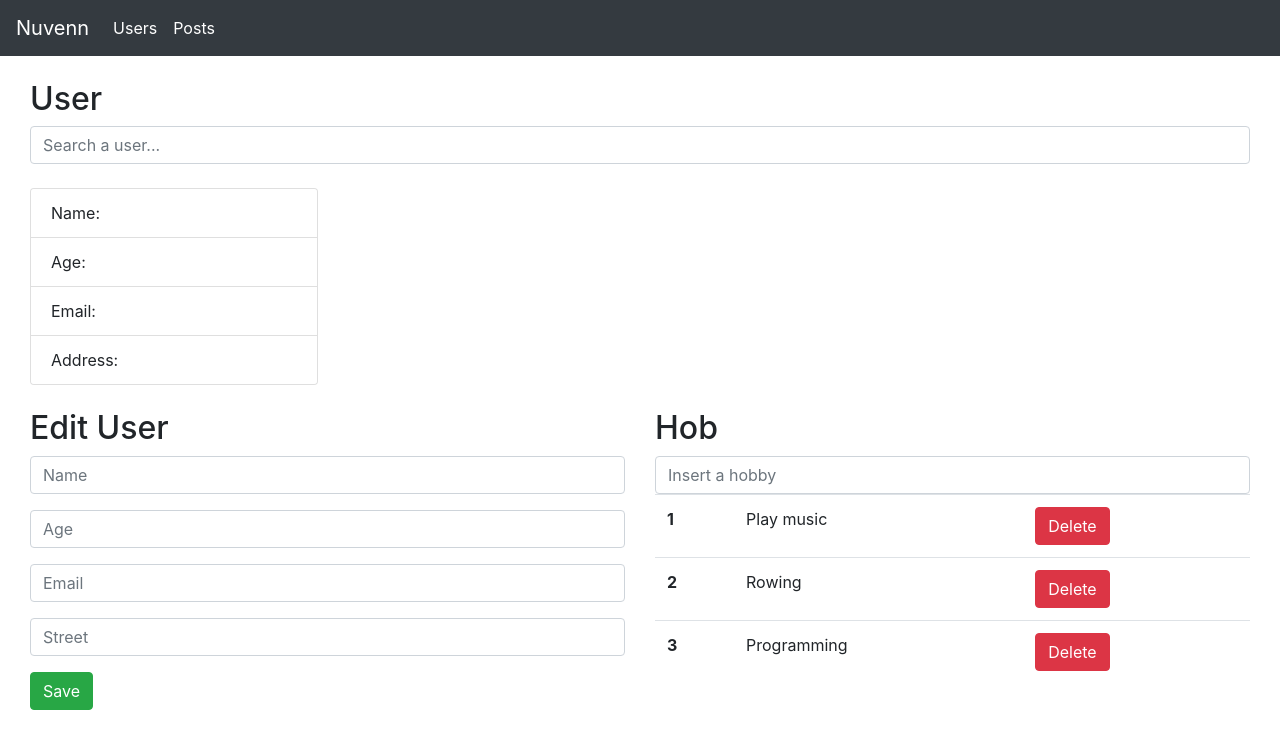
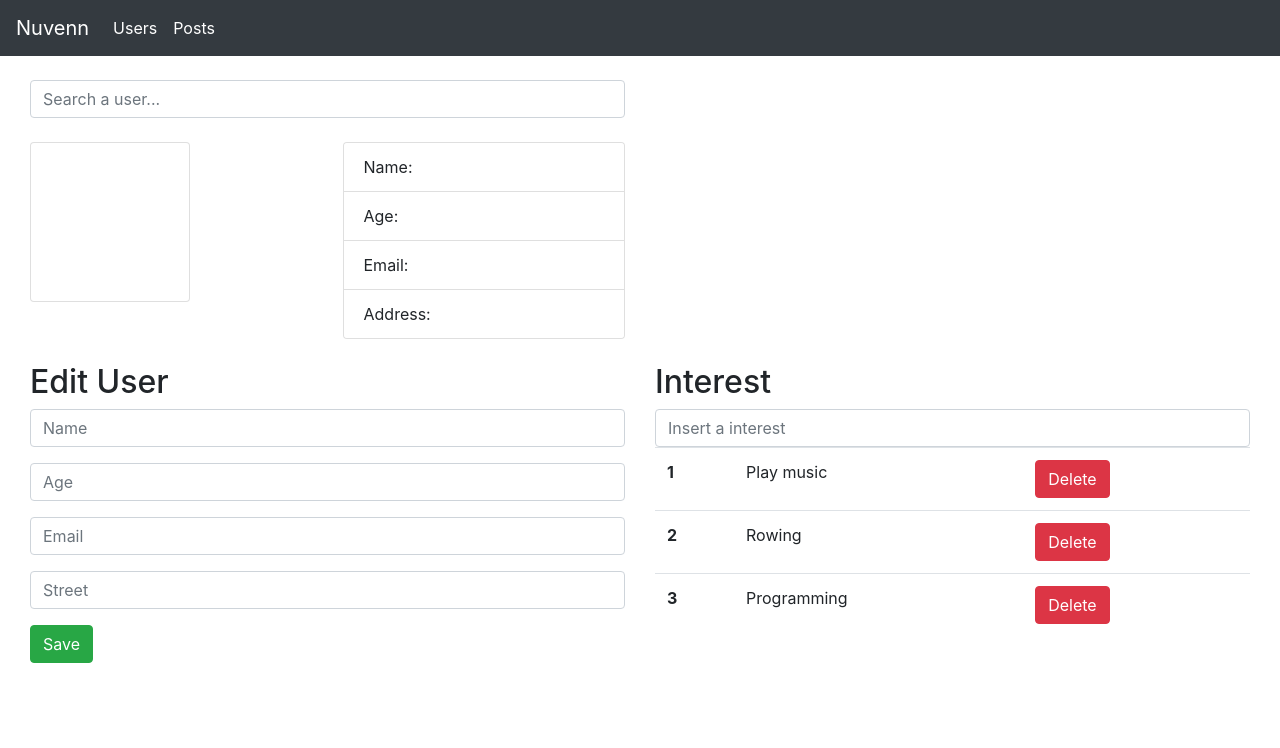
Before and after one commit to nuvenn/angularpoke, an Angular app: page / in a window 1280 px wide. Shown: the top 748 px of the page. Built offline with nearby package versions, Linux system fonts and the light colour scheme; no server answers.

Commit message:
get de users

```diff
--- a/src/app/app.module.ts
+++ b/src/app/app.module.ts
@@ -7,6 +7,7 @@ import { RouterModule, Routes } from '@angular/router'
 import { AppComponent } from './app.component';
 import { UserComponent } from './components/user/user.component';
 import { DataService } from './services/data.service';
+import { UsersService } from './services/users.service';
 import { AdmComponent } from './components/adm/adm.component';
 import { PostsComponent } from './components/posts/posts.component';
 
@@ -29,7 +30,7 @@ const appRoutes = [
     RouterModule.forRoot(appRoutes),
     HttpModule
   ],
-  providers: [ DataService ],
+  providers: [ DataService, UsersService ],
   bootstrap: [AppComponent]
 })
 export class AppModule { }
--- a/src/app/components/user/user.component.html
+++ b/src/app/components/user/user.component.html
@@ -1,16 +1,21 @@
 <div class="container-page">
-
-  <h2>{{ title }}</h2>
 
   <div class="row">
     <div class="col-sm">
       <input class="form-control" type="text" name="user" placeholder="Search a user...">
     </div>
+    <div class="col-sm">
+
+    </div>
   </div>
   <br>
   <div class="row">
     <div class="col-sm">
-      <div class="card" style="width: 18rem;">
+      <div class="card" style="width: 10rem; height: 10rem">
+      </div>
+    </div>
+    <div class="col-sm">
+      <div class="card">
         <ul class="list-group list-group-flush">
           <li class="list-group-item">Name: {{ name }}</li>
           <li class="list-group-item">Age: {{ age }}</li>
@@ -18,6 +23,9 @@
           <li class="list-group-item">Address: {{ address.street }}</li>
         </ul>
       </div>
+    </div>
+    <div class="col-6">
+
     </div>
   </div>
   <br>
@@ -41,10 +49,10 @@
       </form>
     </div>
     <div class="col-sm">
-      <h2>Hob</h2>
+      <h2>Interest</h2>
       <form (submit)="addHobby(hobby)">
         <div>
-          <input class="form-control" type="text" [(ngModel)]="hobby" name="hobby" placeholder="Insert a hobby">
+          <input class="form-control" type="text" [(ngModel)]="hobby" name="hobby" placeholder="Insert a interest">
         </div>
       </form>
       <table class="table table-inverse">
--- a/src/app/components/user/user.component.ts
+++ b/src/app/components/user/user.component.ts
@@ -1,7 +1,8 @@
 import { Component, OnInit } from '@angular/core';
 import { state } from '@angular/core/src/animation/dsl';
 import { DataService } from '../../services/data.service';
-import { Posts } from '../../interfaces/posts';
+import { UsersService } from '../../services/users.service';
+import { Address } from '../../interfaces/address';
 
 @Component({
   selector: 'app-user',
@@ -17,9 +18,9 @@ export class UserComponent implements OnInit {
   address: Address;
   hobby: string;
   hobbies: string[];
-  posts: Posts;
+  users: User[];
 
-  constructor(private dataService: DataService) { }
+  constructor(private usersService: UsersService) { }
 
   ngOnInit() {
     this.title = 'User';
@@ -30,8 +31,9 @@ export class UserComponent implements OnInit {
       city: '',
       state: ''
     }
-    this.dataService.getPosts().subscribe((posts) => {
-      this.posts = posts;
+    this.usersService.getUsers().subscribe((users) => {
+      console.log(users);
+      this.users = users;
     });
   }
 
@@ -47,8 +49,32 @@ export class UserComponent implements OnInit {
 
 }
 
-interface Address {
+interface User {
+  id: number,
+  name: string,
+  username: string,
+  email: string,
+  address: Address2,
+  phone: string,
+  website: string,
+  company: Company
+}
+
+interface Company {
+  name: string,
+  catchPhrase: string,
+  bs: string
+}
+
+interface Address2 {
   street: string,
+  suite: string,
   city: string,
-  state: string
+  zipcode: string,
+  geo: Geo
 }
+
+interface Geo {
+  lat: string,
+  lng: string
+}
--- /dev/null
+++ b/src/app/interfaces/address.ts
@@ -0,0 +1,5 @@
+export interface Address {
+    street: string,
+    city: string,
+    state: string
+}
--- /dev/null
+++ b/src/app/services/users.service.ts
@@ -0,0 +1,17 @@
+import { Injectable } from '@angular/core';
+import { Http } from '@angular/http';
+import 'rxjs/add/operator/map'
+
+@Injectable()
+export class UsersService {
+
+  constructor(public http: Http) { }
+
+  getUsers(){
+    return this.http.get('https://jsonplaceholder.typicode.com/users')
+      .map(function(res){
+        return res.json();
+      });
+  }
+
+}
```
Also changed, not shown: 1 other file (tests, documents, lock files or other folders).
